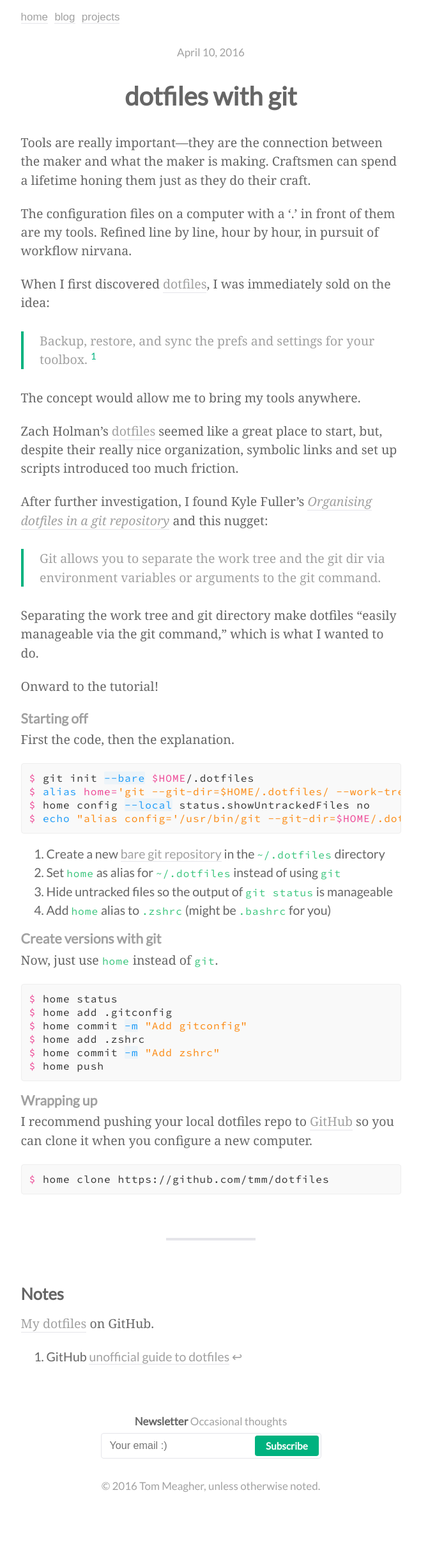
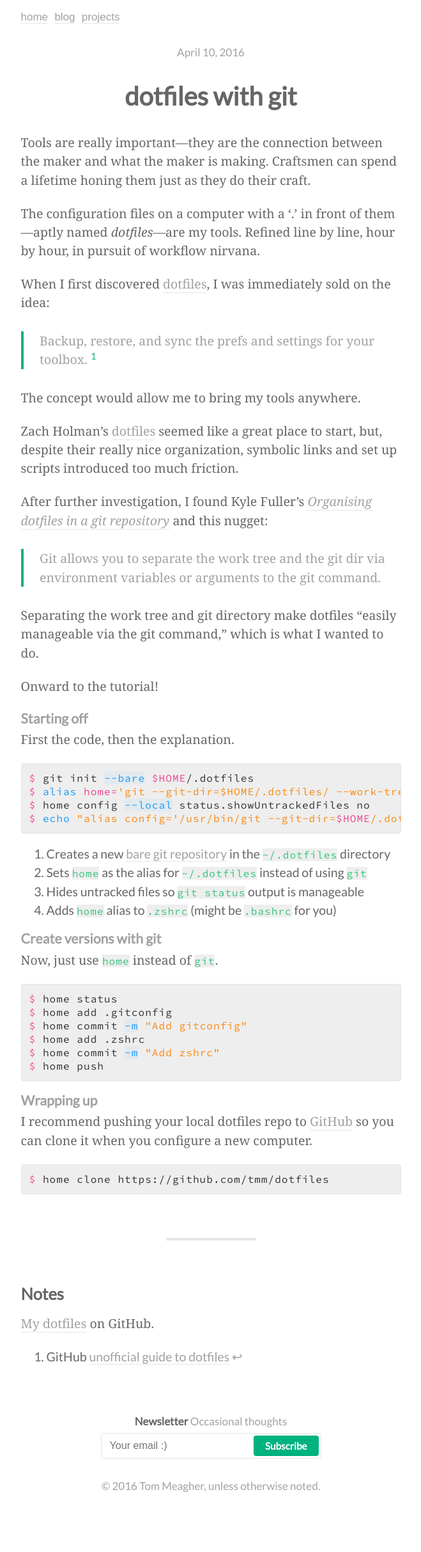
Before and after one commit to tmm/www, a Jekyll site: the page built from blog/_posts/2016-04-10-dotfiles with git.md, in a window 1280 px wide. Shown: the whole page at 64% size, without its empty margins (310-969 px from the left). Built offline with Jekyll 4.4.1, drawn with Linux system fonts in a browser that asks for light colours.

Commit message:
Style tweaks to footer

```diff
--- a/_includes/footer.html
+++ b/_includes/footer.html
@@ -18,5 +18,5 @@
     </form>
   </section>
 
-  <p class="sans small color-gray">© {{'now' | date: '%Y' }} {{ site.author }}, unless otherwise noted.</p>
+  <p class="sans small color-gray text-center">© {{'now' | date: '%Y' }} {{ site.author }}, unless otherwise noted.</p>
 </footer>
--- a/_sass/_code.scss
+++ b/_sass/_code.scss
@@ -1,3 +1,5 @@
+$background: #eee;
+
 code {
   font-family: $code;
   font-size: .95rem;
@@ -5,14 +7,14 @@
   font-style: normal;
   color: #37C47B;
   letter-spacing: 1px;
+  background: $background;
 }
 
 .highlight {
   margin: 1rem 0;
   border-radius: $border-radius;
-  border: 1px solid #eee;
-  background: #F9F9F9;
-  transition: 0.5s;
+  border: 1px solid $gray-light;
+  background: $background;
 }
 
 pre {
--- a/_sass/_footer.scss
+++ b/_sass/_footer.scss
@@ -36,7 +36,6 @@
 
   input, button {
     box-sizing: border-box;
-    padding: 0 10px;
     transition: 0.25s;
     border: 0;
   }
@@ -47,10 +46,11 @@
     outline: 0;
     margin: 0;
     font-size: 0.95rem;
+    padding: 0 10px;
   }
 
   button {
-    flex: 2.5;
+    flex: 2.85;
     border-radius: $border-radius;
     cursor: pointer;
     font-size: 0.9rem;
--- a/blog/_posts/2016-04-10-dotfiles with git.md
+++ b/blog/_posts/2016-04-10-dotfiles with git.md
@@ -6,7 +6,7 @@
 
 Tools are really important---they are the connection between the maker and what the maker is making. Craftsmen can spend a lifetime honing them just as they do their craft.
 
-The configuration files on a computer with a '.' in front of them are my tools. Refined line by line, hour by hour, in pursuit of workflow nirvana.
+The configuration files on a computer with a '.' in front of them---aptly named *dotfiles*---are my tools. Refined line by line, hour by hour, in pursuit of workflow nirvana.
 
 When I first discovered [dotfiles](http://dotfiles.github.io), I was immediately sold on the idea:
 
@@ -35,10 +35,10 @@
 $ echo "alias config='/usr/bin/git --git-dir=$HOME/.dotfiles/ --work-tree=$HOME'" >> $HOME/.zshrc
 {% endhighlight %}
 
-1. Create a new [bare git repository](http://www.saintsjd.com/2011/01/what-is-a-bare-git-repository/) in the `~/.dotfiles` directory
-2. Set `home` as alias for `~/.dotfiles` instead of using `git`
-3. Hide untracked files so the output of `git status` is manageable
-4. Add `home` alias to `.zshrc` (might be `.bashrc` for you)
+1. Creates a new [bare git repository](http://www.saintsjd.com/2011/01/what-is-a-bare-git-repository/) in the `~/.dotfiles` directory
+2. Sets `home` as the alias for `~/.dotfiles` instead of using `git`
+3. Hides untracked files so `git status` output is manageable
+4. Adds `home` alias to `.zshrc` (might be `.bashrc` for you)
 
 #### Create versions with git
 
--- a/index.html
+++ b/index.html
@@ -5,7 +5,7 @@
 {% include header.html %}
 
 <section>
-  <p>I love making things—often with code, pixels, or words. You can find me on <a href="https://twitter.com/{{ site.twitter }}/">Twitter</a>, <a href="https://github.com/{{ site.github }}/">GitHub</a>, or <a href="mailto:{{ site.email }}">email</a>.</p>
+  <p>I love making things—often with code, pixels, or words. You can find me on <a href="https://twitter.com/{{ site.twitter }}/">Twitter</a>, <a href="https://github.com/{{ site.github }}/">GitHub</a>, and <a href="mailto:{{ site.email }}">email</a>.</p>
 </section>
 
 <div class="color-line mar-tb-6">
```
